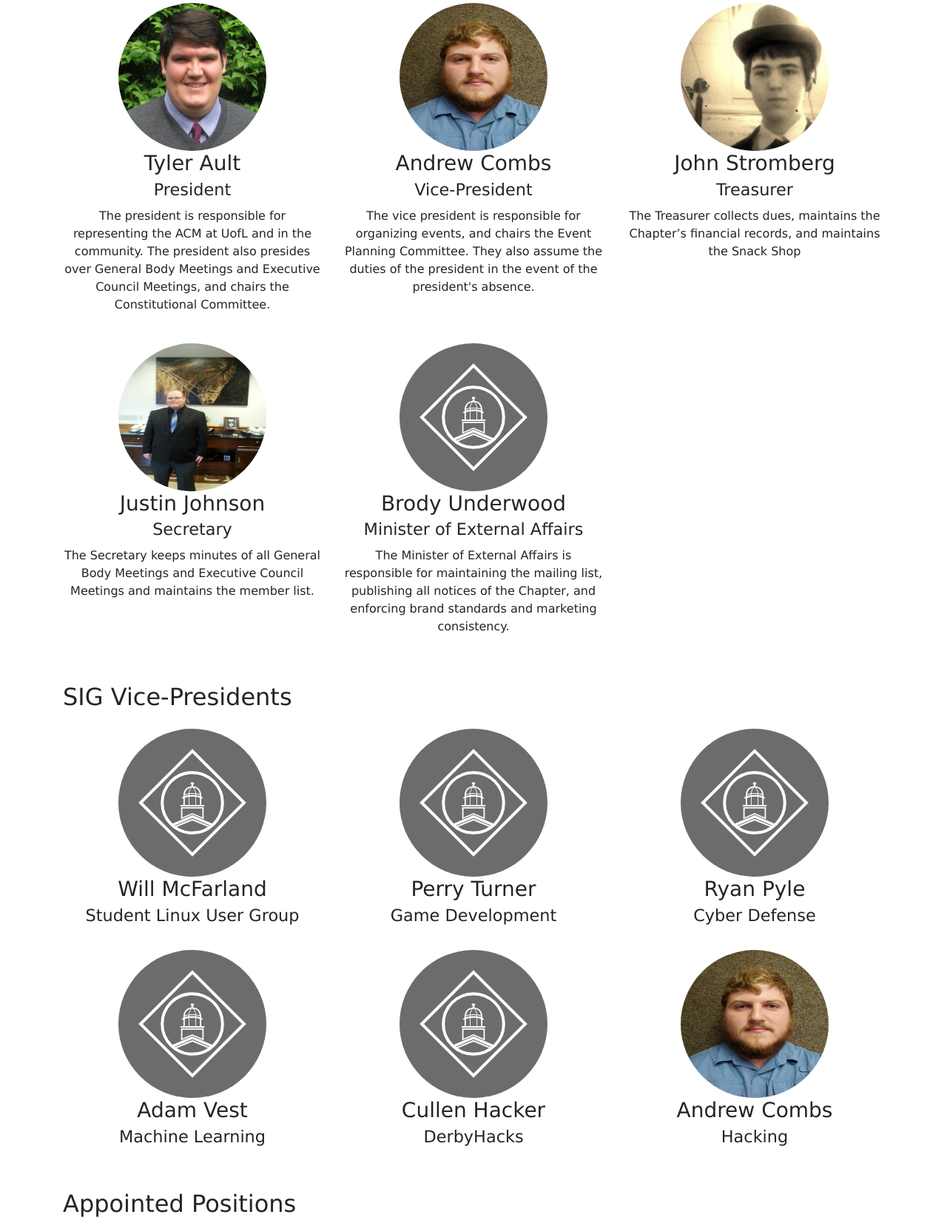
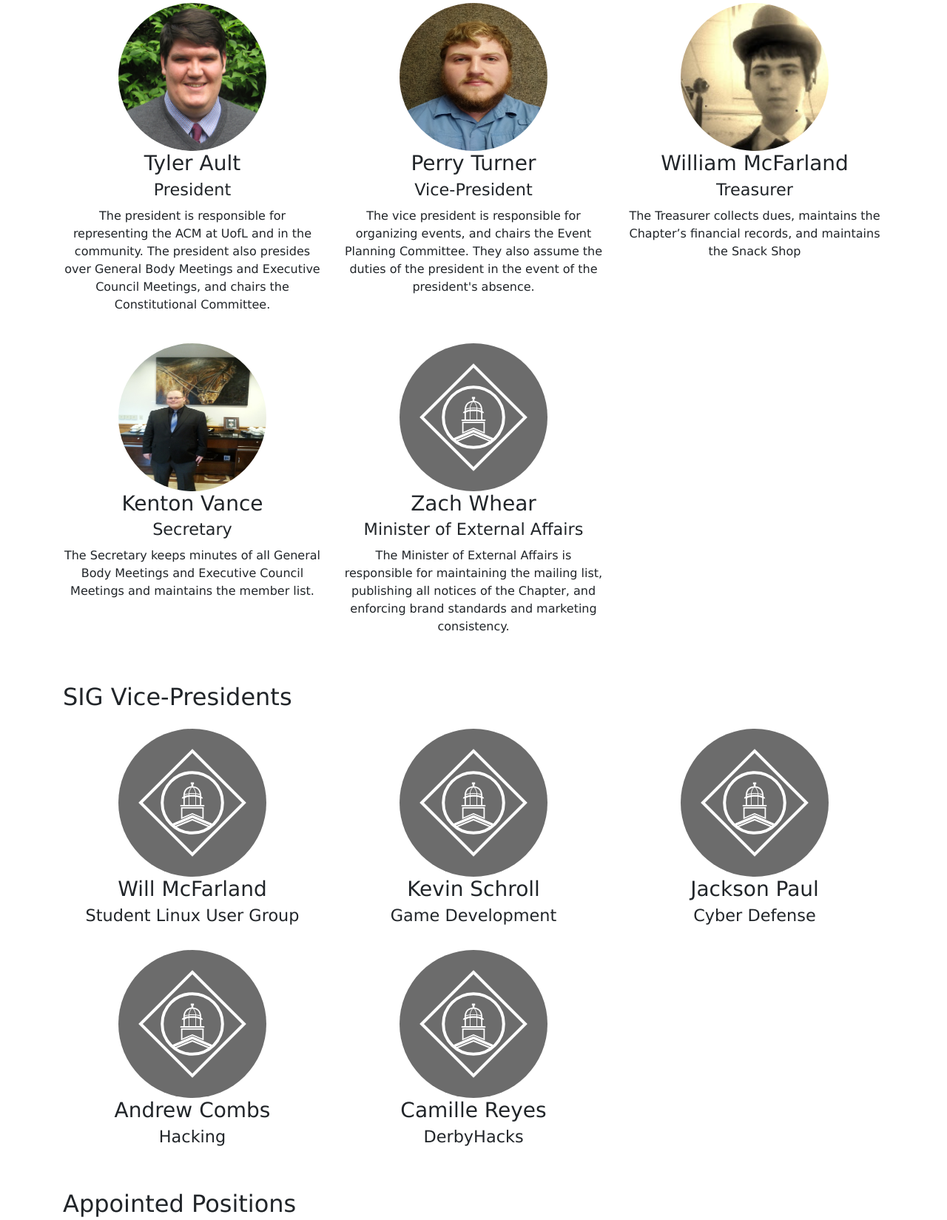
Before and after one commit to thault/SpeedACM-Web, a PHP site: page /officers.html in a window 1280 px wide. Shown: the part 298-1947 px from the top of the page at 74% size. Run offline with PHP 8.4, Linux system fonts and the light colour scheme.

Commit message:
Changes
I don't remeber what i changed.

```diff
--- a/css/SIG.css
+++ b/css/SIG.css
@@ -43,8 +43,3 @@ h4 {
     background-color: #6c6c6c;
     border-color: #6c6c6c;
 }
-
-.img {
-    width:200px;
-    height:200px;
-}
--- a/officers.html
+++ b/officers.html
@@ -71,28 +71,28 @@
         </div>
         <div class="col-lg-4 col-sm-6 text-center mb-4">
           <img class="rounded-circle img-fluid d-block mx-auto" src="/public/img/andrew.jpg" alt="" style="width: 200px; height: 200px">
-          <h3>Andrew Combs<br>
+          <h3>Perry Turner<br>
             <small>Vice-President</small>
           </h3>
           <p>The vice president is responsible for organizing events, and chairs the Event Planning Committee. They also assume the duties of the president in the event of the president's absence.</p>
         </div>
         <div class="col-lg-4 col-sm-6 text-center mb-4">
           <img class="rounded-circle img-fluid d-block mx-auto" src="/public/img/john.jpg" alt="" style="width: 200px; height: 200px">
-          <h3>John Stromberg<br>
+          <h3>William McFarland<br>
             <small>Treasurer</small>
           </h3>
           <p>The Treasurer collects dues, maintains the Chapter’s financial records, and maintains the Snack Shop</p>
         </div>
         <div class="col-lg-4 col-sm-6 text-center mb-4">
           <img class="rounded-circle img-fluid d-block mx-auto" src="/public/img/justin.jpg" alt="" style="width: 200px; height: 200px">
-          <h3>Justin Johnson<br>
+          <h3>Kenton Vance<br>
             <small>Secretary</small>
           </h3>
           <p>The Secretary keeps minutes of all General Body Meetings and Executive Council Meetings and maintains the member list.</p>
         </div>
         <div class="col-lg-4 col-sm-6 text-center mb-4">
           <img class="rounded-circle img-fluid d-block mx-auto" src="/public/img/v2%20plain.svg" alt="">
-          <h3>Brody Underwood<br>
+          <h3>Zach Whear<br>
             <small>Minister of External Affairs</small>
           </h3>
           <p>The Minister of External Affairs is responsible for maintaining the mailing list, publishing all notices of the Chapter, and enforcing brand standards and marketing consistency.</p>
@@ -110,32 +110,26 @@
         </div>
         <div class="col-lg-4 col-sm-6 text-center mb-4">
           <img class="rounded-circle img-fluid d-block mx-auto" src="/public/img/v2%20plain.svg" alt="">
-          <h3>Perry Turner<br>
+          <h3>Kevin Schroll<br>
             <small>Game Development</small>
           </h3>
         </div>
         <div class="col-lg-4 col-sm-6 text-center mb-4">
           <img class="rounded-circle img-fluid d-block mx-auto" src="/public/img/v2%20plain.svg" alt="">
-          <h3>Ryan Pyle<br>
+          <h3>Jackson Paul<br>
             <small>Cyber Defense</small>
           </h3>
         </div>
         <div class="col-lg-4 col-sm-6 text-center mb-4">
           <img class="rounded-circle img-fluid d-block mx-auto" src="/public/img/v2%20plain.svg" alt="">
-          <h3>Adam Vest<br>
-            <small>Machine Learning</small>
+          <h3>Andrew Combs<br>
+            <small>Hacking</small>
           </h3>
         </div>
         <div class="col-lg-4 col-sm-6 text-center mb-4">
           <img class="rounded-circle img-fluid d-block mx-auto" src="/public/img/v2%20plain.svg" alt="">
-          <h3>Cullen Hacker<br>
+          <h3>Camille Reyes<br>
             <small>DerbyHacks</small>
-          </h3>
-        </div>
-        <div class="col-lg-4 col-sm-6 text-center mb-4">
-          <img class="rounded-circle img-fluid d-block mx-auto" src="/public/img/andrew.jpg" alt="" style="width: 200px; height: 200px;">
-          <h3>Andrew Combs<br>
-            <small>Hacking</small>
           </h3>
         </div>
       </div>
```
Also changed, not shown: constitution.html (added, +84 -0 lines), index.html (+4 -3 lines).
